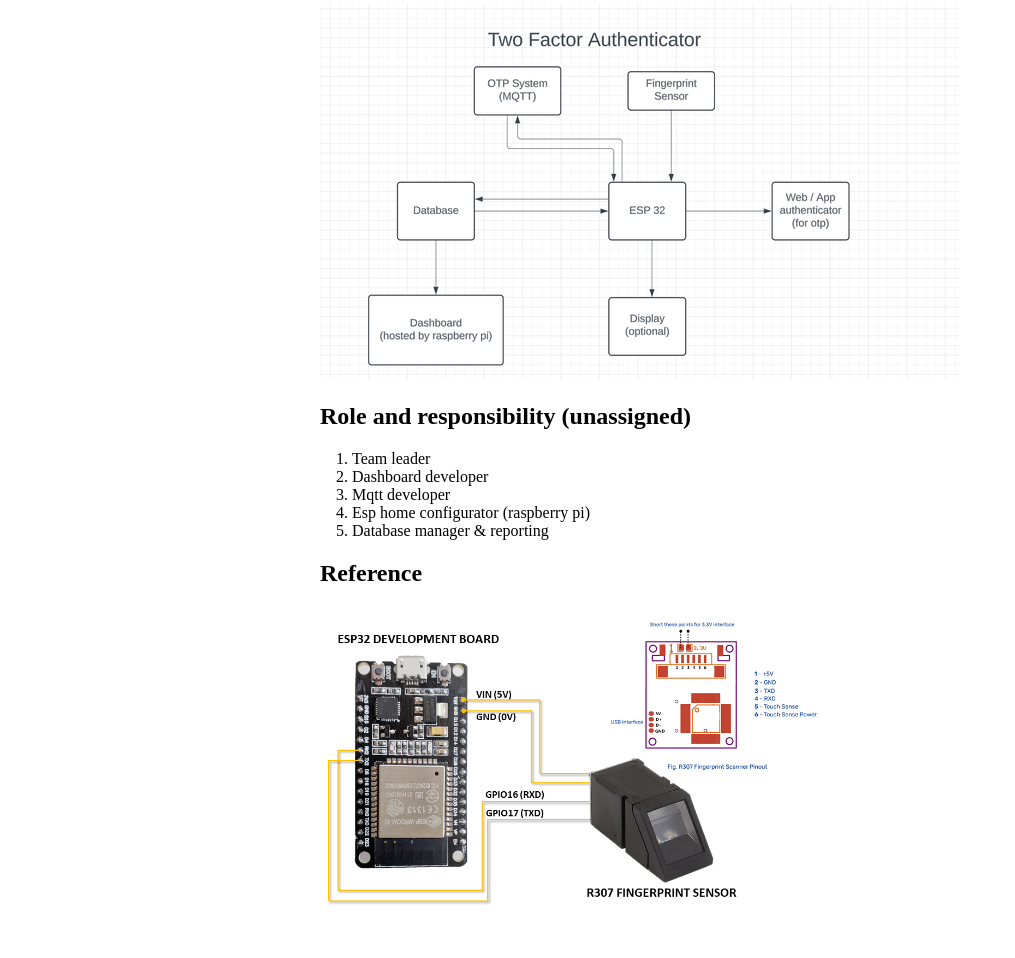
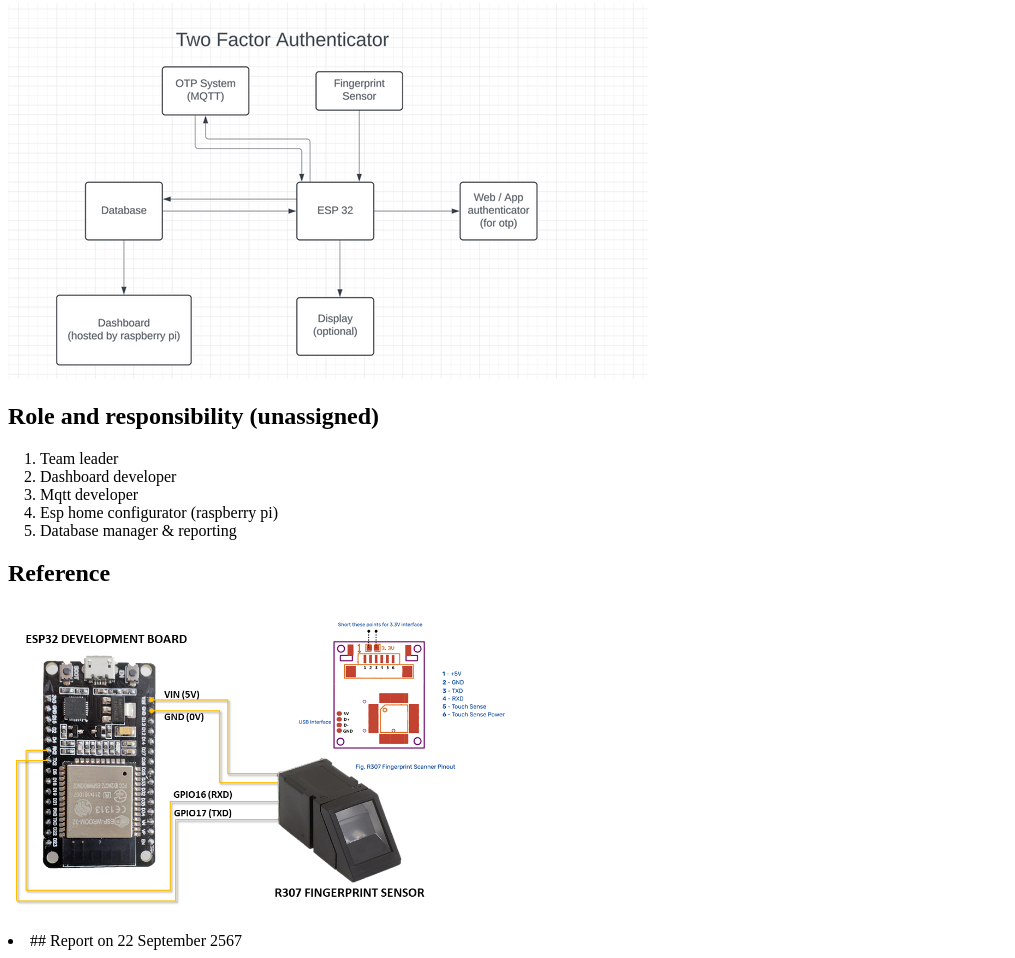
Before and after one commit to tawangimjiz/FingerprintAuthenticatorIntegratedWithHomeAssistant, a plain HTML site: page index.html in a window 1280 px wide. Shown: the part 473-1431 px from the top of the page, without its empty margins (0-1015 px from the left). Before the commit the page ends 1405 px from the top, so only its background shows below. Drawn offline with Linux system fonts and the light colour scheme.

Commit message:
Update index.html

```diff
--- a/index.html
+++ b/index.html
@@ -1,9 +1,5 @@
 <!DOCTYPE html>
 <html>
-    <head>
-        <title>Finger print</title>
-        <link rel="stylesheet" href="index.css">
-    </head>
     <body class = "body">
         <div id="doc" class="markdown-body container-fluid comment-enabled comment-inner" data-hard-breaks="true"><h1 id="Two-Factor-Authenticator" data-id="Two-Factor-Authenticator"><strong><span>Two Factor Authenticator</span></strong></h1><h2 id="Team-members" data-id="Team-members"><span>Team members</span></h2><ol style="padding-left: 2em;">
             <li><span>ณฐพงศ์ รอดปรีชา &nbsp;&nbsp;&nbsp;&nbsp;&nbsp;&nbsp;6501012630069</span></li>
@@ -30,5 +26,6 @@
             <li><span>Database manager &amp; reporting</span></li>
             </ol><h2 id="Reference" data-id="Reference"><span>Reference</span></h2></div>
             <p><img src="./fingerprintref.png" width="500" alt="image" class="offline-handled error-handled" loading="lazy"></p>
+            <li>## Report on 22 September 2567</li>
     </body>
 </html>
```
